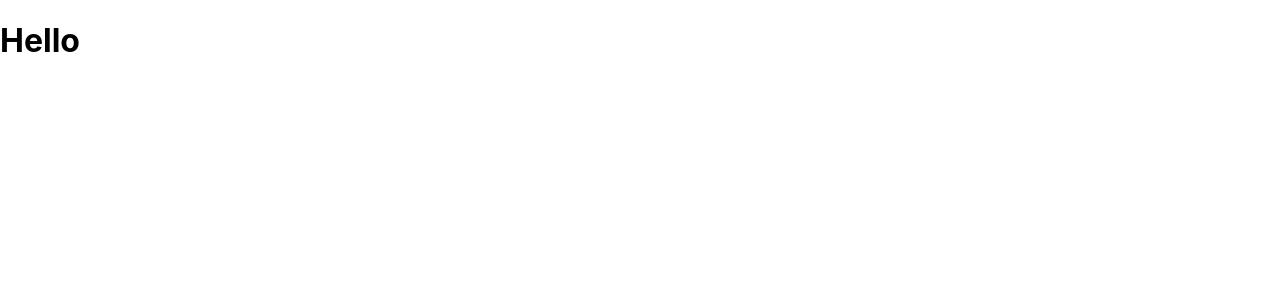
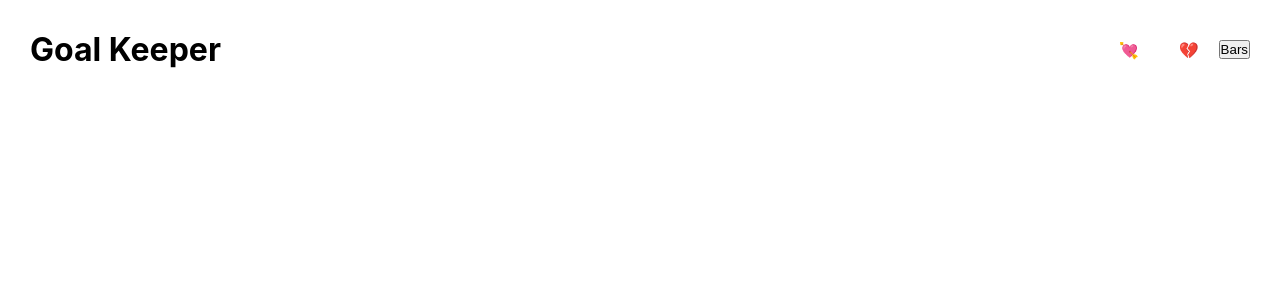
Before and after one commit to aslamcodes/GoalKeeper, a React (Create React App) app: page / in a window 1280 px wide. Shown: the top 300 px of the page. Built offline with nearby package versions, Linux system fonts and the light colour scheme.

Commit message:
Navbar Basic Styling

```diff
--- a/src/App.js
+++ b/src/App.js
@@ -1,7 +1,14 @@
 import "./App.css";
-
+import Navbar from "./Components/UI/Navbar/Navbar.jsx";
 function App() {
-  return <h1>Hello</h1>;
+  return (
+    <Navbar
+      title="Goal Keeper"
+      items={[
+        { item: "💘", href: "#" },
+        { item: "💔", href: "#" },
+      ]}></Navbar>
+  );
 }
 
 export default App;
--- a/src/Components/UI/Navbar/Navbar.jsx
+++ b/src/Components/UI/Navbar/Navbar.jsx
@@ -0,0 +1,21 @@
+import React from "react";
+import Styles from "./Navbar.module.css";
+export default function Navbar(props) {
+  return (
+    <header className={Styles["header"]}>
+      <h1 className={Styles["logo"]}>{props.title}</h1>
+      <nav className={Styles["nav"]}>
+        <ul className={Styles["nav__items"]}>
+          {props.items.map((item, idx) => {
+            return (
+              <li key={idx}>
+                <a href={item.href}>{item.item}</a>
+              </li>
+            );
+          })}
+        </ul>
+      </nav>
+      <button>Bars</button>
+    </header>
+  );
+}
--- /dev/null
+++ b/src/Components/UI/Navbar/Navbar.module.css
@@ -0,0 +1,30 @@
+* {
+  box-sizing: border-box;
+  margin: 0;
+  padding: 0;
+}
+
+.header {
+  display: flex;
+  justify-content: flex-end;
+  align-items: center;
+  padding: 30px;
+}
+
+.logo {
+  margin-right: auto;
+}
+
+.nav__items {
+  margin-left: auto;
+  list-style-type: none;
+}
+
+.nav__items li {
+  display: inline-block;
+  padding: 0 20px;
+}
+
+.nav__items li a {
+  text-decoration: none;
+}
--- a/src/index.css
+++ b/src/index.css
@@ -1,13 +1,14 @@
 body {
   margin: 0;
-  font-family: -apple-system, BlinkMacSystemFont, 'Segoe UI', 'Roboto', 'Oxygen',
-    'Ubuntu', 'Cantarell', 'Fira Sans', 'Droid Sans', 'Helvetica Neue',
+  font-family: -apple-system, BlinkMacSystemFont, "Segoe UI", "Roboto", "Oxygen",
+    "Ubuntu", "Cantarell", "Fira Sans", "Droid Sans", "Helvetica Neue",
     sans-serif;
   -webkit-font-smoothing: antialiased;
   -moz-osx-font-smoothing: grayscale;
+  box-sizing: border-box;
 }
 
 code {
-  font-family: source-code-pro, Menlo, Monaco, Consolas, 'Courier New',
+  font-family: source-code-pro, Menlo, Monaco, Consolas, "Courier New",
     monospace;
 }
```
